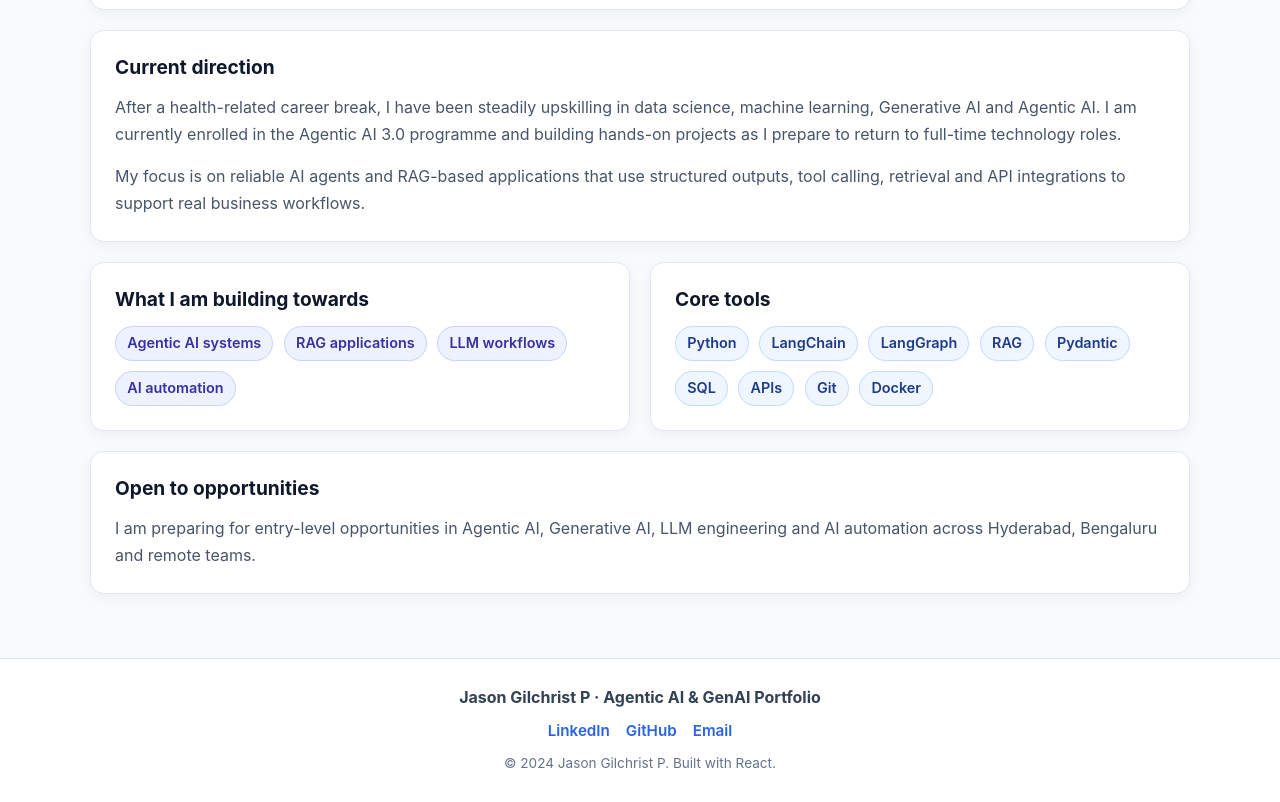
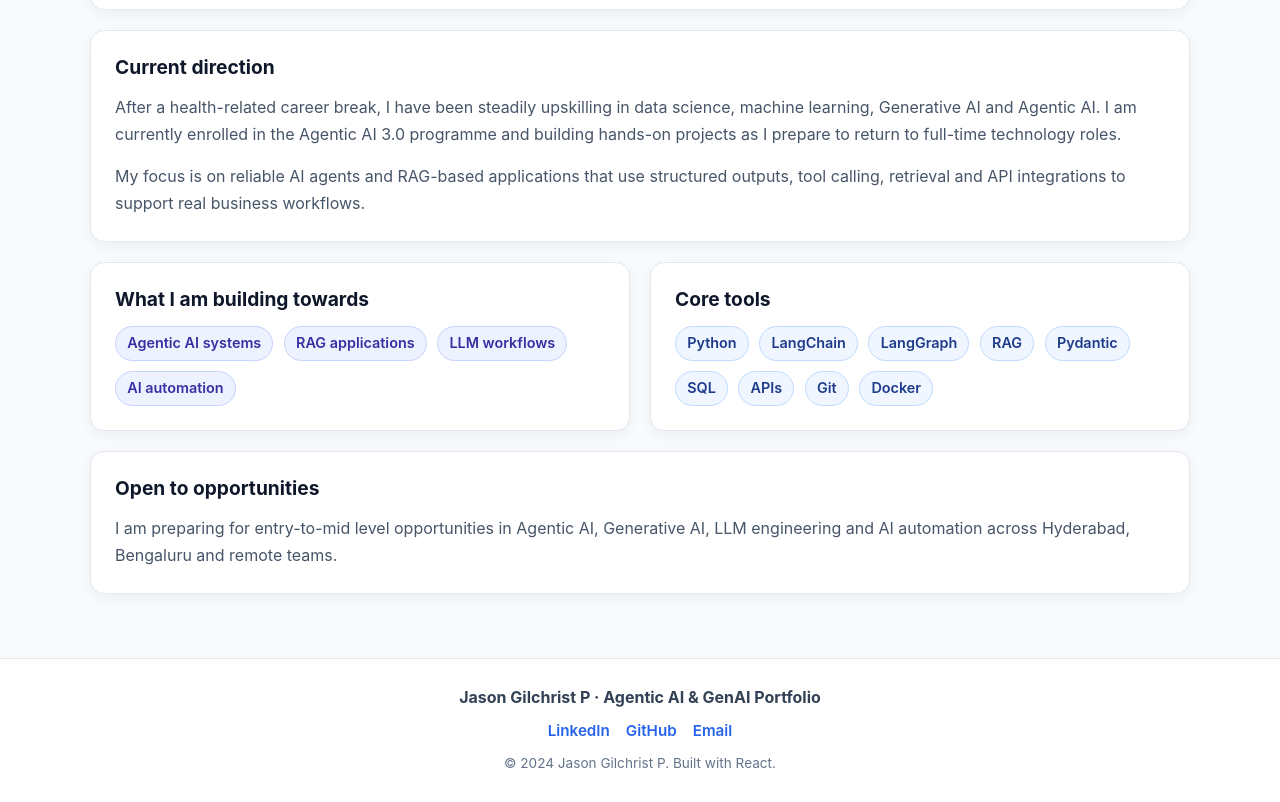
Before and after one commit to jasongilchristp/my-portfolio, a React (Create React App) app: page /my-portfolio/about in a window 1280 px wide. Shown: the part 622-1424 px from the top of the page. Built offline with nearby package versions, Linux system fonts and the light colour scheme.

Commit message:
Update opportunity level from entry to entry-to-mid

```diff
--- a/src/components/About/index.jsx
+++ b/src/components/About/index.jsx
@@ -89,7 +89,7 @@ export default function About() {
         <section aria-labelledby="opportunities-title">
           <h2 id="opportunities-title">Open to opportunities</h2>
           <p>
-            I am preparing for entry-level opportunities in Agentic AI,
+            I am preparing for entry-to-mid level opportunities in Agentic AI,
             Generative AI, LLM engineering and AI automation across Hyderabad,
             Bengaluru and remote teams.
           </p>
```
